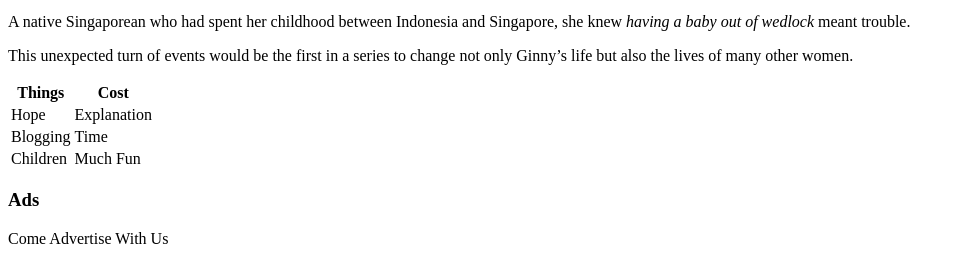
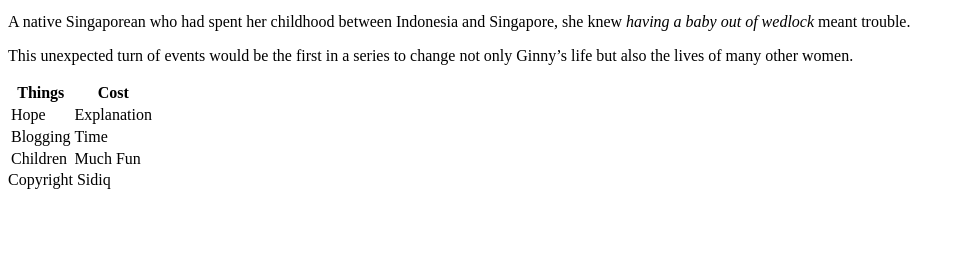
Before and after one commit to GaniyuSodiqOlaniyi/html-intro, a plain HTML site: page index.html in a window 1280 px wide. Shown: the part 592-856 px from the top of the page, without its empty margins (0-965 px from the left). After the commit the page ends 800 px from the top, so only its background shows below. Drawn offline with Linux system fonts and the light colour scheme.

Commit message:
Added footer

```diff
--- a/index.html
+++ b/index.html
@@ -46,9 +46,8 @@
                 </tr>
             </table>
         </div>
-        <aside>
-            <h3>Ads</h3>
-            <p>Come Advertise With Us</p>
-        </aside>
+        <footer>
+            Copyright Sidiq
+        </footer>
     </body>
 </html>
```
